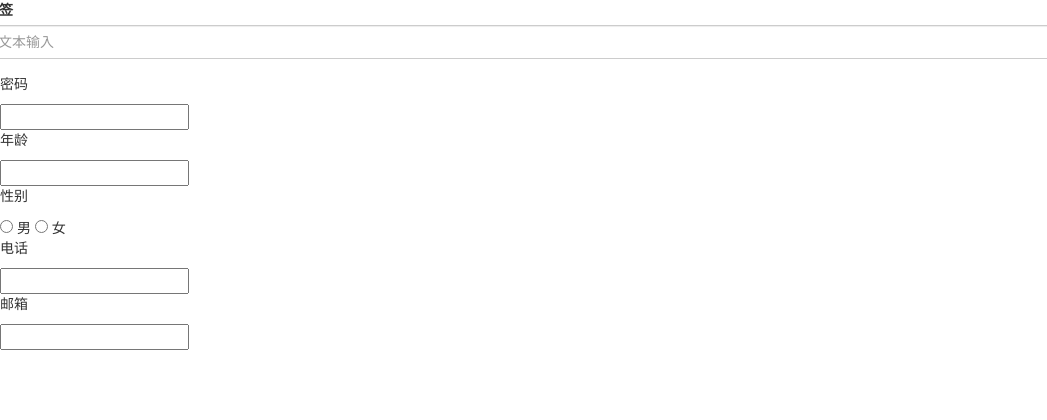
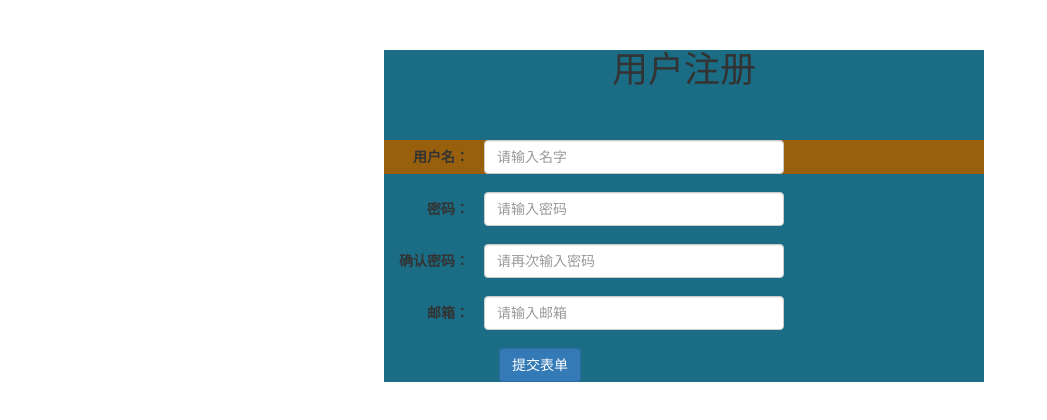
Before and after one commit to jyh19960226/bokedemo1, a plain HTML site: page template/register.html in a window 1280 px wide. Shown: the whole page, without its empty margins (0-1047 px from the left). Drawn offline with nearby package versions, Linux system fonts and the light colour scheme.

```diff
--- /dev/null
+++ b/template/index.html
@@ -0,0 +1,35 @@
+<!DOCTYPE html>
+<html>
+<head>
+    <title>Bootstrap 模板</title>
+    <meta http-equiv="Content-Type" content="text/html; charset=utf-8"/>
+    <meta name="viewport" content="width=device-width, initial-scale=1.0">
+    <!-- 引入 Bootstrap -->
+    <link href="https://maxcdn.bootstrapcdn.com/bootstrap/3.3.7/css/bootstrap.min.css" rel="stylesheet">
+
+    <!-- HTML5 Shiv 和 Respond.js 用于让 IE8 支持 HTML5元素和媒体查询 -->
+    <!-- 注意： 如果通过 file://  引入 Respond.js 文件，则该文件无法起效果 -->
+    <!--[if lt IE 9]>
+    <script src="https://oss.maxcdn.com/libs/html5shiv/3.7.0/html5shiv.js"></script>
+    <script src="https://oss.maxcdn.com/libs/respond.js/1.3.0/respond.min.js"></script>
+    <![endif]-->
+</head>
+<body>
+<ul class="nav nav-pills">
+    <li class="active"><a href="#">Home</a></li>
+    <li><a href="#">新闻</a></li>
+    <li><a href="#">python</a></li>
+    <li><a href="#">java</a></li>
+    <li><a href="#">java</a></li>
+    <li><a href="#">简历模板</a></li>
+    <li><a href="#">关于博主</a></li>
+    <li class="pull-right"><a href="register.html">注册</a></li>
+    <li class="pull-right"><a href="#">登录</a></li>
+</ul>
+
+<!-- jQuery (Bootstrap 的 JavaScript 插件需要引入 jQuery) -->
+<script src="https://code.jquery.com/jquery.js"></script>
+<!-- 包括所有已编译的插件 -->
+<script src="js/bootstrap.min.js"></script>
+</body>
+</html>
--- a/template/register.html
+++ b/template/register.html
@@ -13,20 +13,46 @@
     <script src="https://oss.maxcdn.com/libs/html5shiv/3.7.0/html5shiv.js"></script>
     <script src="https://oss.maxcdn.com/libs/respond.js/1.3.0/respond.min.js"></script>
     <![endif]-->
+    <style>
+        #register_form {
+            width:600px;
+            background-color: #1b6d85;
+            margin: 30%;
+            margin-top: 50px;
+        }
+
+        div {
+            margin-top: 3%;
+
+        }
+    </style>
 </head>
 <body>
-<div>
+
+<div id="register_form">
+    <div style="margin: auto;margin-bottom: 50px; text-align:center;width: 50%;"><h1>用户注册</h1></div>
     <form class="form-horizontal" role="form">
-        <div class="form-group">
-		<label for="name">标签</label>
-		<input type="text" class="form-control" placeholder="文本输入">
-	</div>
-        <p>密码</p><input type="password">
-        <p>年龄</p><input type="text">
-        <p>性别</p><input name="gender" type="radio" value="1"> 男
-        <input name="gender" type="radio" value="0"> 女
-        <p>电话</p><input type="text">
-        <p>邮箱</p><input type="email">
+        <div id="register_form_name" style="background-color: #985f0d;" >
+            <label  for="user_name" class="col-sm-2 control-label">用户名：</label>
+            <input style="width: 50%" type="text" class="form-control" id="user_name" placeholder="请输入名字">
+        </div>
+        <div id="register_form_pw" >
+            <label  for="password" class="col-sm-2 control-label">密码：</label>
+            <input style="width: 50%" type="password" class="form-control" id="password" placeholder="请输入密码">
+        </div>
+        <div id="register_form_repw">
+            <label for="repassword" class="col-sm-2 control-label">确认密码：</label>
+            <input style="width: 50%" type="password" class="form-control" id="repassword" placeholder="请再次输入密码">
+        </div>
+        <div id="register_form_email">
+            <label for="email" class="col-sm-2 control-label">邮箱：</label>
+            <input style="width: 50%" type="text" class="form-control" id="email" placeholder="请输入邮箱">
+        </div>
+        <div class="form-group" style="margin: auto">
+            <div class="col-sm-offset-2 col-sm-10">
+                <button type="submit" class="btn btn-primary">提交表单</button>
+            </div>
+        </div>
     </form>
 </div>
 
```
Also changed, not shown: template/bootstrapTem.html (+23 -1 lines), 1 other file.
